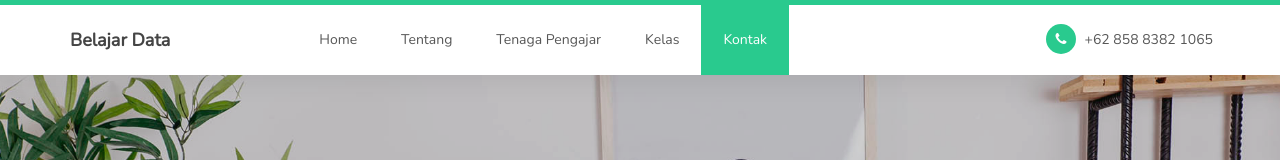
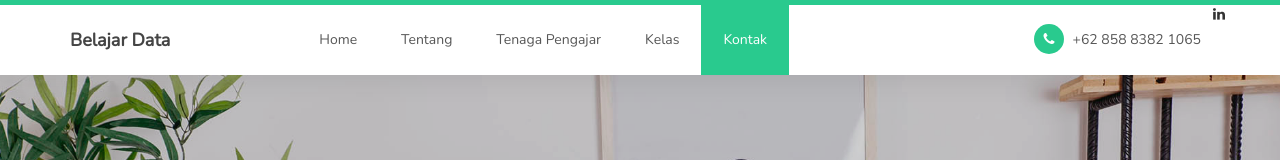
Before and after one commit to dikmansn2282/PW_Belajar_Data, a plain HTML site: page index.html in a window 1280 px wide. Shown: the top 160 px of the page. Drawn offline with nearby package versions, Linux system fonts and the light colour scheme; files whose address does not match are found by name; a web font is replaced by a local one.

Commit message:
Update index.html

```diff
--- a/index.html
+++ b/index.html
@@ -66,6 +66,7 @@
                    <ul class="nav navbar-nav navbar-right">
                         <li><a href="https://api.whatsapp.com/send?phone=6285883821065&text=Hi, Belajar Data..">
                             <i class="fa fa-phone"></i> +62 858 8382 1065</a></li>
+                            <i class="fa fa-linkedin" aria-hidden="true"></i>
                    </ul>
               </div>
 
```
